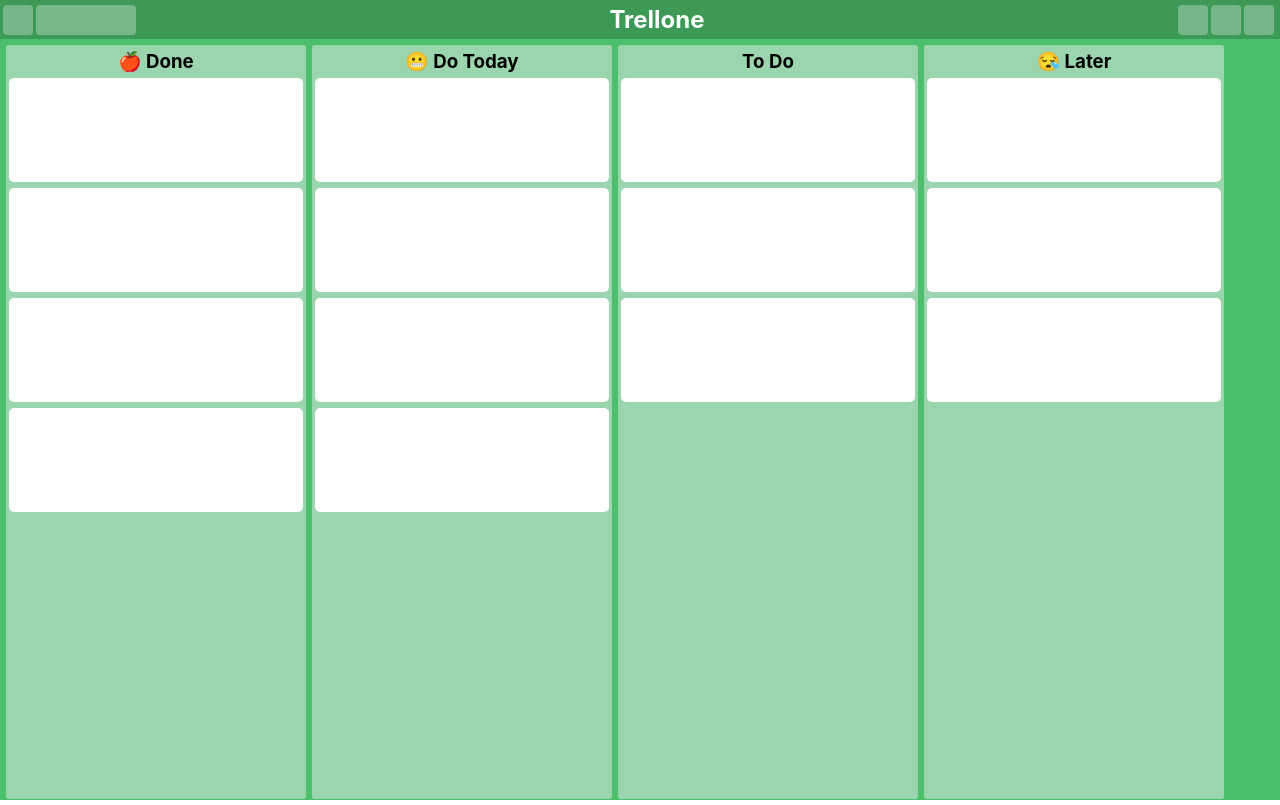
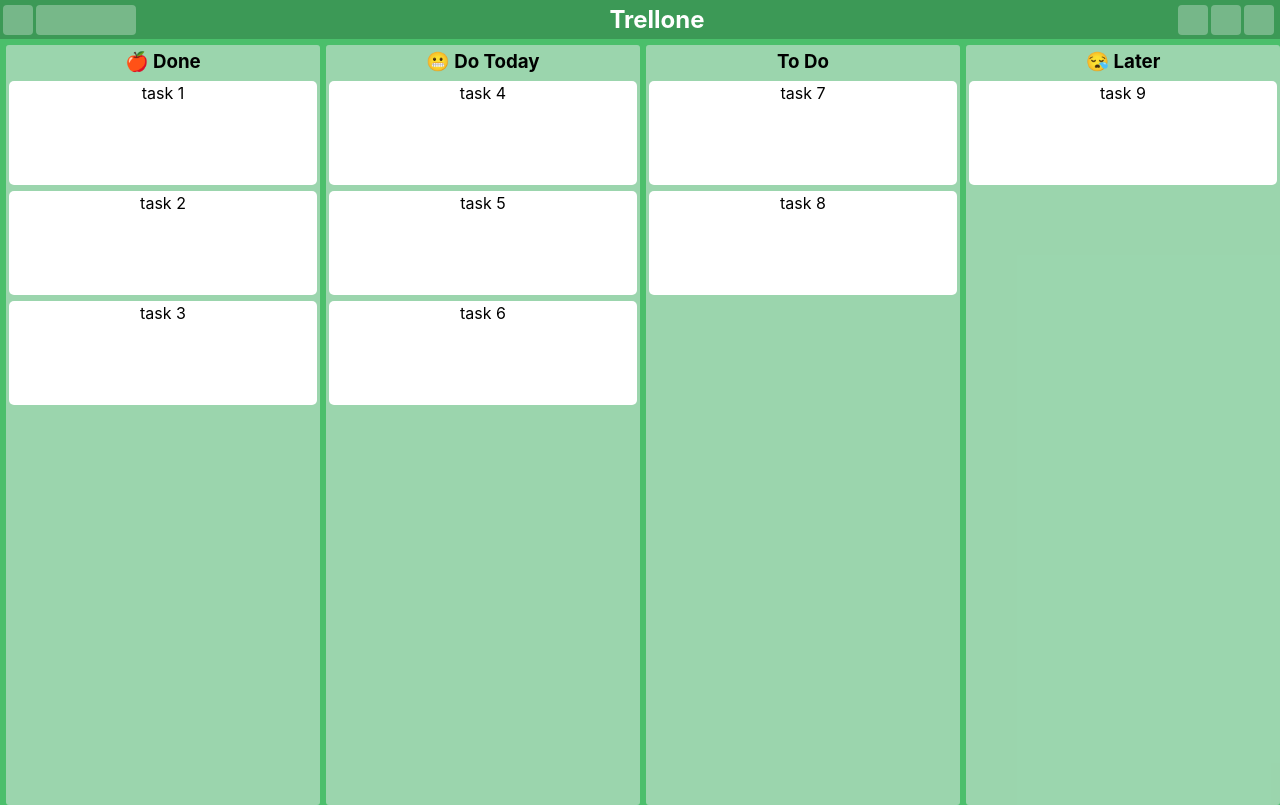
Before and after one commit to Akash-Anand10/React-Demo, a React (Create React App) app: page / in a window 1280 px wide. Built offline with nearby package versions, Linux system fonts and the light colour scheme.

Commit message:
almost working cards and sections - with some known issues

```diff
--- a/src/App.css
+++ b/src/App.css
@@ -1,7 +1,6 @@
 .App {
   text-align: center;
   background: rgb(75, 191, 107);
-  height: 100vh;
 }
 
 .body {
--- a/src/components/Board.tsx
+++ b/src/components/Board.tsx
@@ -1,11 +1,10 @@
 import React, { useState } from "react"
 import styled from "styled-components"
 import Section from "./Section"
-import { data } from "./models/data"
-import { DragDropContext, Droppable } from "react-beautiful-dnd"
+import { allTickets, data } from "./models/data"
+import { DragDropContext, Droppable, DropResult } from "react-beautiful-dnd"
 
 const SectionsContainer = styled.div`
-    height: 95%;
     display: flex;
     flex-direction: row;
     overflow-x: auto;
@@ -17,8 +16,17 @@ flex-direction: row;
 
 export default function Board() {
 
-    const onDragEnd = (result: any) => {
+    const onDragEnd = (result: DropResult) => {
         //todo
+        if(result.type === "BOARD"){
+            if(!result.destination) {
+                return;
+            }
+            if (result.destination.droppableId === result.source.droppableId &&
+                result.destination.index === result.source.index
+                ){
+                    return;
+                }
             const newSecs = Array.from(secs);
             const sourceIndex = result.source.index;
             const destinationIndex = result.destination.index;
@@ -27,9 +35,48 @@ export default function Board() {
             setSecs(newSecs);
         }
 
+        if(result.type === "SECTION"){
+            if(result.destination?.droppableId === result.source.droppableId){
+                // ticket was moved in same section
+                const newTicketData = {...ticketsData};
+                const sourceIndex = result.source.index;
+                const destinationIndex = result.destination.index;
+                const ticketSection = result.source.droppableId;
+                newTicketData[ticketSection].tickets.splice(sourceIndex, 1);
+                newTicketData[ticketSection].tickets.splice(destinationIndex, 0, result.draggableId);
+                setTicketsData(newTicketData);
+                console.log(newTicketData);
+            }else{
+                // ticket was moved in different section
+                if(!result.destination) {
+                    return;
+                }else{
+                    const newTicketData = {...ticketsData};
+                const sourceIndex = result.source.index;
+                const destinationIndex = result.destination?.index;
+                const sourceSection = result.source.droppableId;
+                const destinationSection = result.destination.droppableId;
+                newTicketData[sourceSection].tickets.splice(sourceIndex, 1);
+                newTicketData[destinationSection].tickets.splice(destinationIndex, 0, result.draggableId);
+                setTicketsData(newTicketData);
+                console.log(newTicketData);
+                }
+            }
+        }
+        console.log(result)
+
+    }
+
     const [secs, setSecs] = useState(Object.keys(data));
 
-    const Sections = secs?.map((section, index) => <Section section = {section} index={index} key={index}/>)
+    const [ticketsData, setTicketsData] = useState(data);
+
+    const Sections = secs?.map((section, index) => {
+        return(
+        <Section section = {section} index={index} key={index} tickets={ticketsData[section].tickets}/>
+        )
+    })
+
 
     return(
         <>
--- a/src/components/Card.tsx
+++ b/src/components/Card.tsx
@@ -2,7 +2,8 @@ import styled from "styled-components"
 import { Draggable } from "react-beautiful-dnd"
 
 const CardContainer = styled.div`
-    min-height: 100px;
+    height: 100px;
+    max-height: 100px;
     background-color: white;
     padding: 2px;
     margin: 3px;
@@ -14,19 +15,28 @@ const CardContent = styled.div`
 
 `
 
-const Card = ({index}: CardProps) => {
+const Card = ({index, id, content}: CardProps) => {
     return (
-        // <Draggable key={card.id}>
+        <Draggable draggableId={id} index={index} key={id} >
+            {(provided) => (
+                <CardContainer
+                {...provided.draggableProps}
+                {...provided.dragHandleProps}
+                ref={provided.innerRef}
+                >
+                    <CardContent>
+                        {content}
+                    </CardContent>
+                </CardContainer>
+            )}
+        </Draggable>
 
-        // </Draggable>
-        <CardContainer>
-            <CardContent>
-            </CardContent>
-        </CardContainer>
     )
 }
 
 type CardProps ={
-    index: number
+    index: number,
+    content: string,
+    id: string
 }
 export default Card;
--- a/src/components/Section.tsx
+++ b/src/components/Section.tsx
@@ -1,16 +1,20 @@
 import styled from "styled-components"
-import { Draggable } from "react-beautiful-dnd"
-import { data } from "./models/data"
+import { Draggable, Droppable } from "react-beautiful-dnd"
+import { data, allTickets } from "./models/data"
 import Card from "./Card"
-
 
 const SectionContainer = styled.div`
     width: 300px;
     min-width: 300px;
+    height: 95vh;
     background-color: rgba(235, 236, 240, 0.5);
     margin-left: 6px;
     margin-top: 6px;
     border-radius: 3px;
+    display: flex;
+    flex-grow: 1;
+    flex-direction: column;
+    overflow-y: auto;
 `
 const SectionHeader = styled.div`
 
@@ -19,25 +23,41 @@ const SectionName = styled.h3`
     margin: 5px;
 `
 
-export default function Section({section, index}: SectionProps){
+export default function Section({section, index, tickets}: SectionProps){
 
-    const Cards = data[section]?.content?.map((card, index) => <Card index={index} key={index}/>)
+    const Cards = tickets?.map((ticket, index) => <Card index={index}
+    id={ticket} content={allTickets[ticket].content} key={index}/>)
 
     return(
-        <Draggable draggableId={index.toString()} index={index} key={index} >
+        <Draggable draggableId={section} index={index} key={section} >
             {(provided, snapshot) => (
                     <SectionContainer
+                    className="SectionContainer"
                     {...provided.draggableProps}
-                    {...provided.dragHandleProps}
                     ref={provided.innerRef}
                     >
-                        <SectionHeader>
+                        <SectionHeader {...provided.dragHandleProps}>
                             <SectionName>
                             {data[section].title}
                             </SectionName>
                         </SectionHeader>
-                        <Card index={1}/>
-                        {Cards}
+                        <div>
+                            <Droppable droppableId={section} type="SECTION" >
+                                {(provided, snapshot) => (
+                                    <div style={{
+
+                                    }}
+                                    {...provided.droppableProps}
+                                    ref={provided.innerRef}
+                                    >
+                                        {Cards}
+                                        {provided.placeholder}
+                                    </div>
+                                )}
+                            </Droppable>
+                        </div>
+
+
                     </SectionContainer>
                 )}
         </Draggable>
@@ -47,5 +67,6 @@ export default function Section({section, index}: SectionProps){
 
 type SectionProps = {
     index: number,
-    section: any
+    section: any,
+    tickets: string[]
 }
--- a/src/components/models/data.ts
+++ b/src/components/models/data.ts
@@ -1,6 +1,6 @@
 interface Isection {
     title: string,
-    content: string[]
+    tickets: string[]
 }
 type Data = {
     [index: string] : Isection
@@ -8,29 +8,74 @@ type Data = {
 export const data: Data = {
     sec1: {
         title: "🍎 Done",
-        content: ['id1', 'id2', 'id3']
+        tickets: ['id1', 'id2', 'id3']
     },
     sec2: {
         title: "😬 Do Today",
-        content: ['id2', 'id3', 'id1']
+        tickets: ['id4', 'id5', 'id6']
     },
     sec3: {
         title: "To Do",
-        content: ['id3', 'id1']
+        tickets: ['id7', 'id8']
     },
     sec4: {
         title: "😪 Later",
-        content: ['id2', 'id3']
+        tickets: ['id9']
     },
 }
 
-export const sectionToTaskMap = (task: string) => {
-    return d[task];
+type id = {
+    content: string,
+    section: string
 }
 
-const d: {[index: string]: string} = {
-    id1: "task 1",
-    id2: "task 2",
-    id3: "task 3",
-    id4: "task 4"
+export const allTickets: {[index: string]: id} = {
+    id1: {
+        content: "task 1",
+        section: 'sec1',
+    },
+    id2: {
+        content: "task 2",
+        section: 'sec1'
+    },
+    id3: {
+        content: "task 3",
+        section: 'sec1'
+    },
+    id4: {
+        content: "task 4",
+        section: 'sec2'
+    },
+    id5: {
+        content: "task 5",
+        section: 'sec2'
+    },
+    id6: {
+        content: "task 6",
+        section: 'sec3'
+    },
+    id7: {
+        content: "task 7",
+        section: 'sec3'
+    },
+    id8: {
+        content: "task 8",
+        section: 'sec1'
+    },
+    id9: {
+        content: "task 9",
+        section: 'sec1'
+    },
+    id10: {
+        content: "task 10",
+        section: 'sec1'
+    },
+    id11: {
+        content: "task 11",
+        section: 'sec1'
+    },
+    id12: {
+        content: "task 12",
+        section: 'sec1'
+    },
 }
```
Lines whose indentation alone changed are shown as unchanged.
